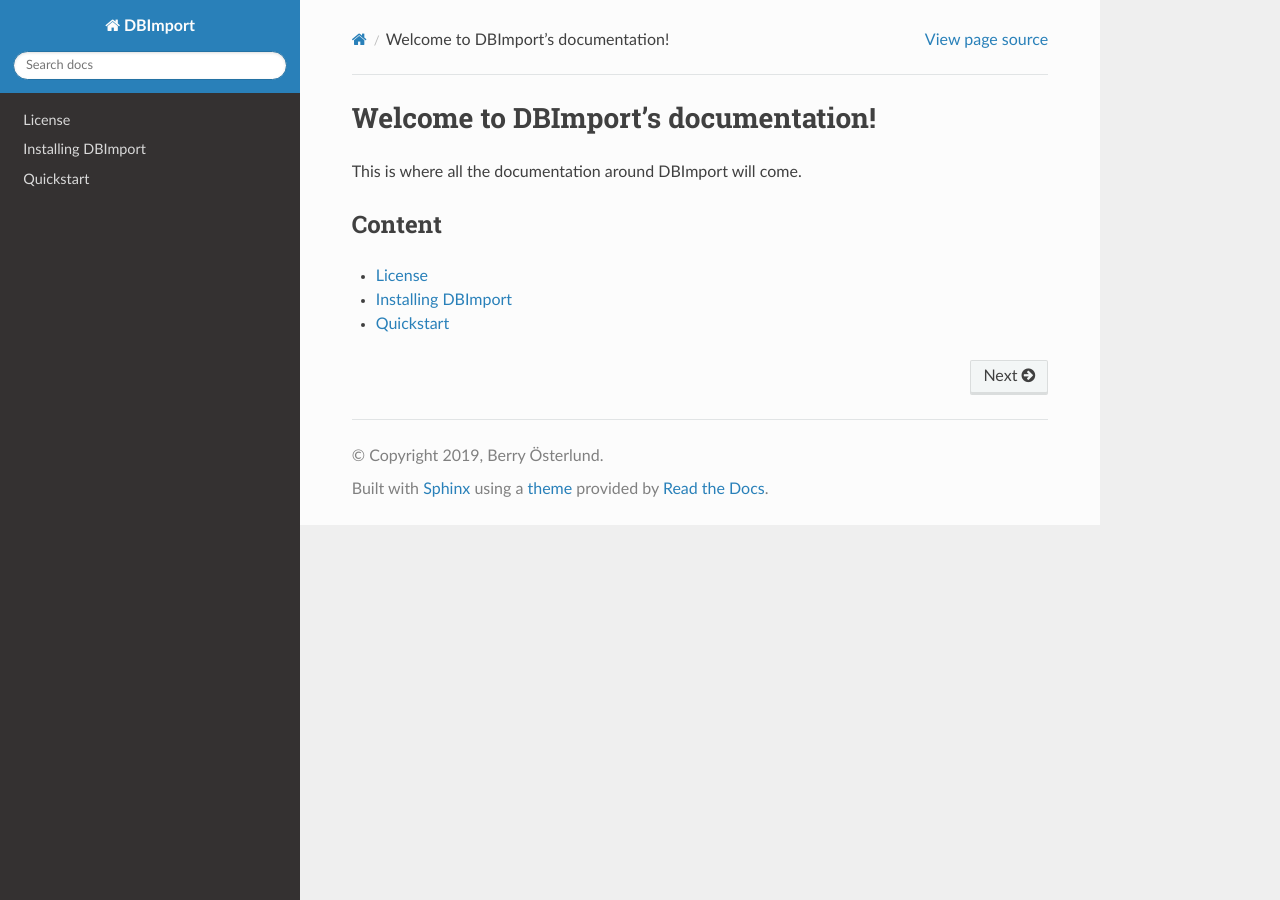
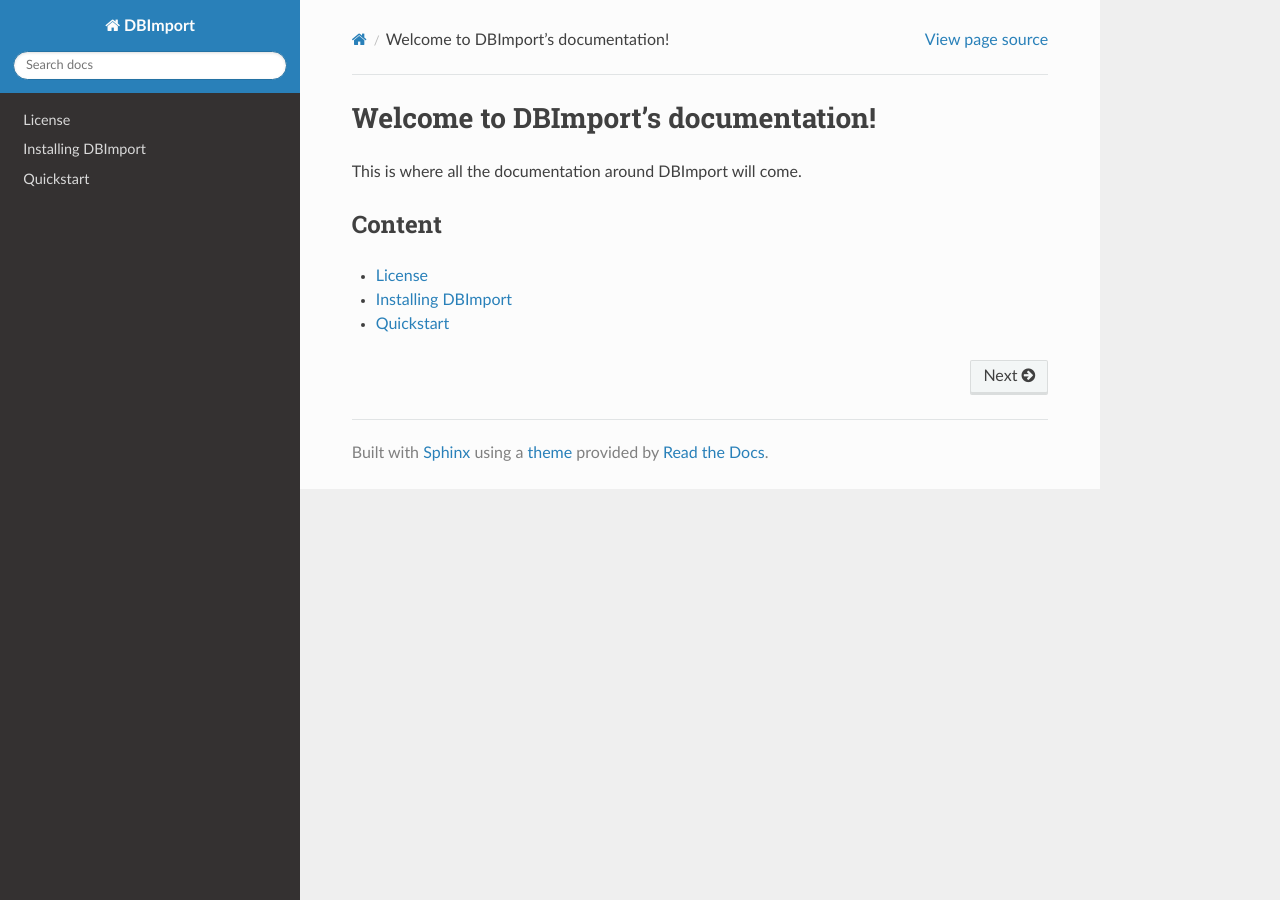
Before and after one commit to Middlecon/DBImport, a Sphinx documentation site: the page built from docs/source/index.rst, in a window 1280 px wide. Built offline with Sphinx 7.4.7 and the Read the Docs theme 2.0.0, drawn with Linux system fonts in a browser that asks for light colours.

Commit message:
Update conf.py

```diff
--- a/docs/source/conf.py
+++ b/docs/source/conf.py
@@ -18,7 +18,7 @@
 # -- Project information -----------------------------------------------------
 
 project = 'DBImport'
-copyright = '2019, Berry Österlund'
+# copyright = '2019, Berry Österlund'
 author = 'Berry Österlund'
 
 # The full version, including alpha/beta/rc tags
@@ -33,7 +33,17 @@
 extensions = [
     'sphinx.ext.autodoc',
     'sphinx.ext.todo',
+    'sphinx.ext.coverage',
+    'sphinx.ext.viewcode',
+    'sphinx.ext.intersphinx',
 ]
+
+autodoc_default_options = {
+    'show-inheritance': True,
+    'members': True
+}
+
+viewcode_follow_imported_members = True
 
 # Add any paths that contain templates here, relative to this directory.
 templates_path = ['_templates']
@@ -43,6 +53,8 @@
 # This pattern also affects html_static_path and html_extra_path.
 exclude_patterns = []
 
+# The name of the Pygments (syntax highlighting) style to use.
+pygments_style = 'sphinx'
 
 # -- Options for HTML output -------------------------------------------------
 
@@ -50,7 +62,6 @@
 # a list of builtin themes.
 #
 html_theme = 'sphinx_rtd_theme'
-
 
 # Theme options are theme-specific and customize the look and feel of a theme
 # further.  For a list of options available for each theme, see the
@@ -108,7 +119,7 @@
 # html_domain_indices = True
 
 # If false, no index is generated.
-#html_use_index = True
+html_use_index = True
 
 # If true, the index is split into individual pages for each letter.
 # html_split_index = False
@@ -120,7 +131,7 @@
 # html_show_sphinx = True
 
 # If true, "(C) Copyright ..." is shown in the HTML footer. Default is True.
-#html_show_copyright = False
+html_show_copyright = False
 
 # If true, an OpenSearch description file will be output, and all pages will
 # contain a <link> tag referring to it.  The value of this option must be the
```
